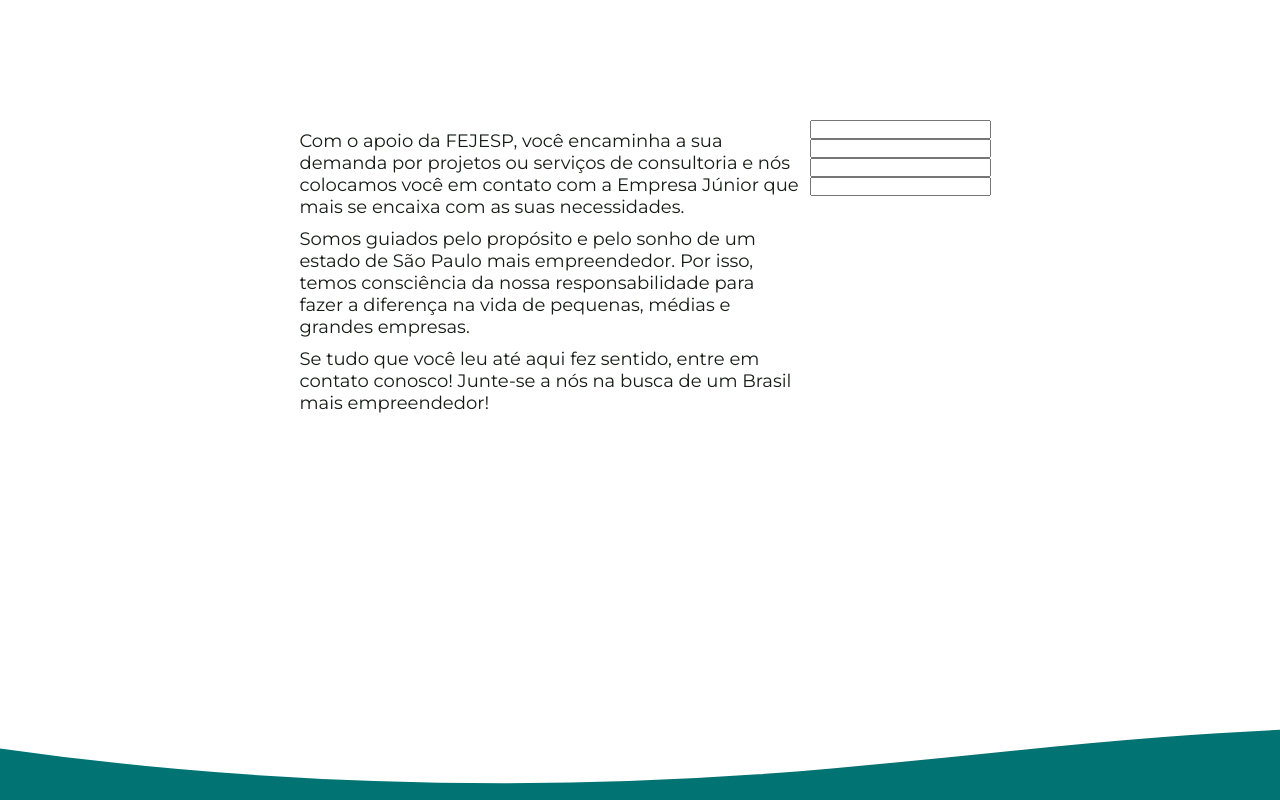
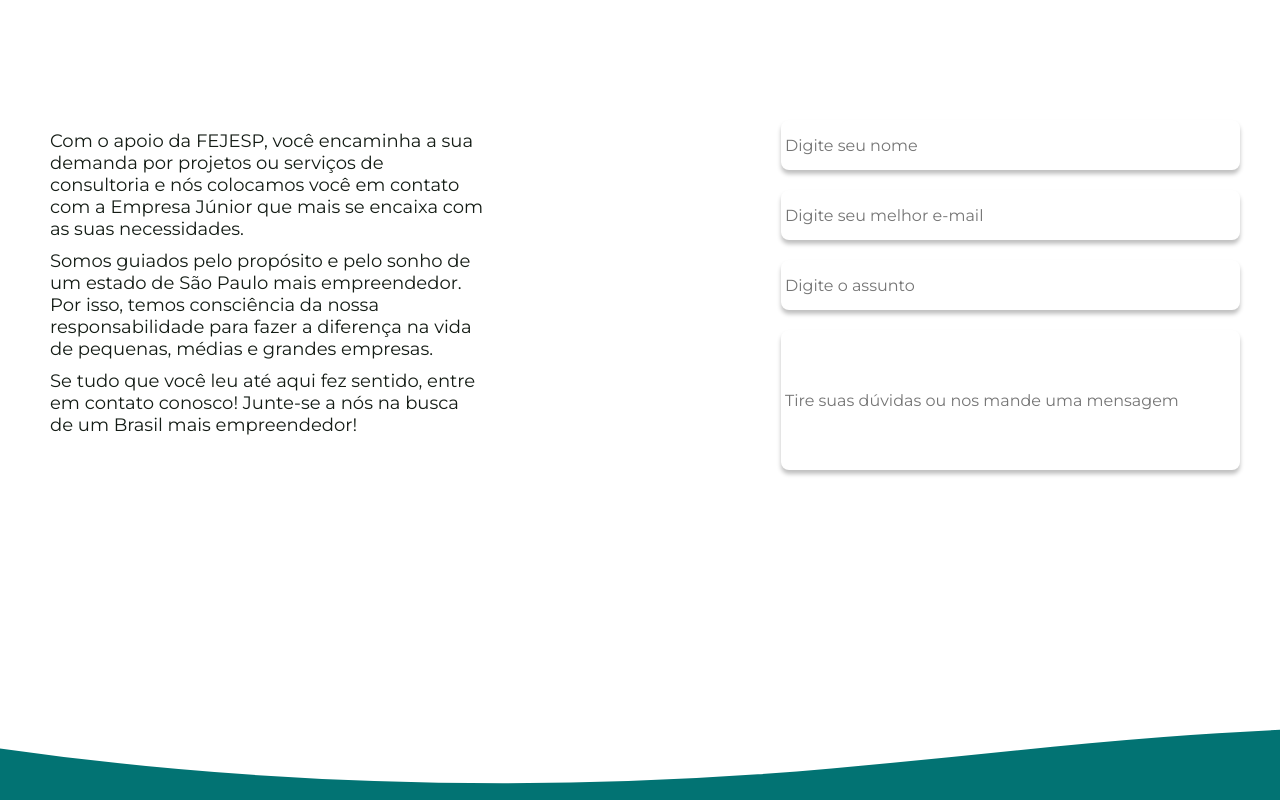
Before and after one commit to citi-onboarding/ecossistema-ejs, a React (Create React App) app in the folder client/: page / in a window 1280 px wide. Shown: the top 800 px of the page. Built offline with nearby package versions, Linux system fonts and the light colour scheme.

Commit message:
feat(forms): styling the forms section

```diff
--- a/client/src/Components/Formsfield/Formsfield.css
+++ b/client/src/Components/Formsfield/Formsfield.css
@@ -1,16 +1,19 @@
-.forms{
+
+
+input{
     background: #FFFFFF;
     box-shadow: 0px 4px 4px rgba(0, 0, 0, 0.25);
     border-radius: 8px;
-}
-
-.forms-text-div p{
+    border: none;
+    width: 455px;
+    margin-bottom: 20px;
     font-family: Montserrat;
     font-style: normal;
     font-weight: normal;
     font-size: 16px;
     line-height: 20px;
-    display: flex;
     text-align: left;
     color: rgba(0, 0, 0, 0.7);
+    padding-left: 4px;
+
 }
--- a/client/src/Views/Contato/Contato.css
+++ b/client/src/Views/Contato/Contato.css
@@ -6,9 +6,10 @@
     justify-content: center;
 }
 .contato{
+    width: 100%;
     max-width: 1440px;
     display: flex;
-    justify-content: center;
+    justify-content: space-between;
 }
 #addres{
     margin-top: 120px;
--- a/client/src/Views/Formulario/Formulario.css
+++ b/client/src/Views/Formulario/Formulario.css
@@ -1,22 +1,30 @@
 .conecte-se{
-    width: 100%;
     height: 724px;
     background: #FFF;
     display: flex;
     justify-content: center;
+    width: 100%;
 }
 .container{
+    width: 100%;
     max-width: 1440px;
     display: flex;
-    justify-content: center;
+    justify-content: space-between;
+
 }
 .formulario{
     margin-top: 120px;
     max-width: 700px;
 }
+#forms-info{
+    padding-right: 40px;
+}
+#conecte-text{
+    padding-left: 40px;
+}
 
 #conecte-text p{
-    max-width: 500px;
+    max-width: 435px;
     display: block;
     justify-content: start;
 }
--- a/client/src/Views/Formulario/Formulario.jsx
+++ b/client/src/Views/Formulario/Formulario.jsx
@@ -21,10 +21,10 @@ function Formulario(){
                 entre em contato conosco! Junte-se a nós na busca de um Brasil mais empreendedor!"/>
             </div>
             <div className="formulario" id="forms-info">
-                <Formsfield tipo="text"/>
-                <Formsfield tipo="email"/>
-                <Formsfield tipo="text"/>
-                <Formsfield tipo="text"/>
+                <Formsfield tipo="text" holder="Digite seu nome" height="50px"/>
+                <Formsfield tipo="email" holder="Digite seu melhor e-mail" height="50px"/>
+                <Formsfield tipo="text" holder="Digite o assunto" height="50px"/>
+                <Formsfield tipo="text" holder="Tire suas dúvidas ou nos mande uma mensagem" height="140px"/>
             </div>
         </div>
     </div>
```
